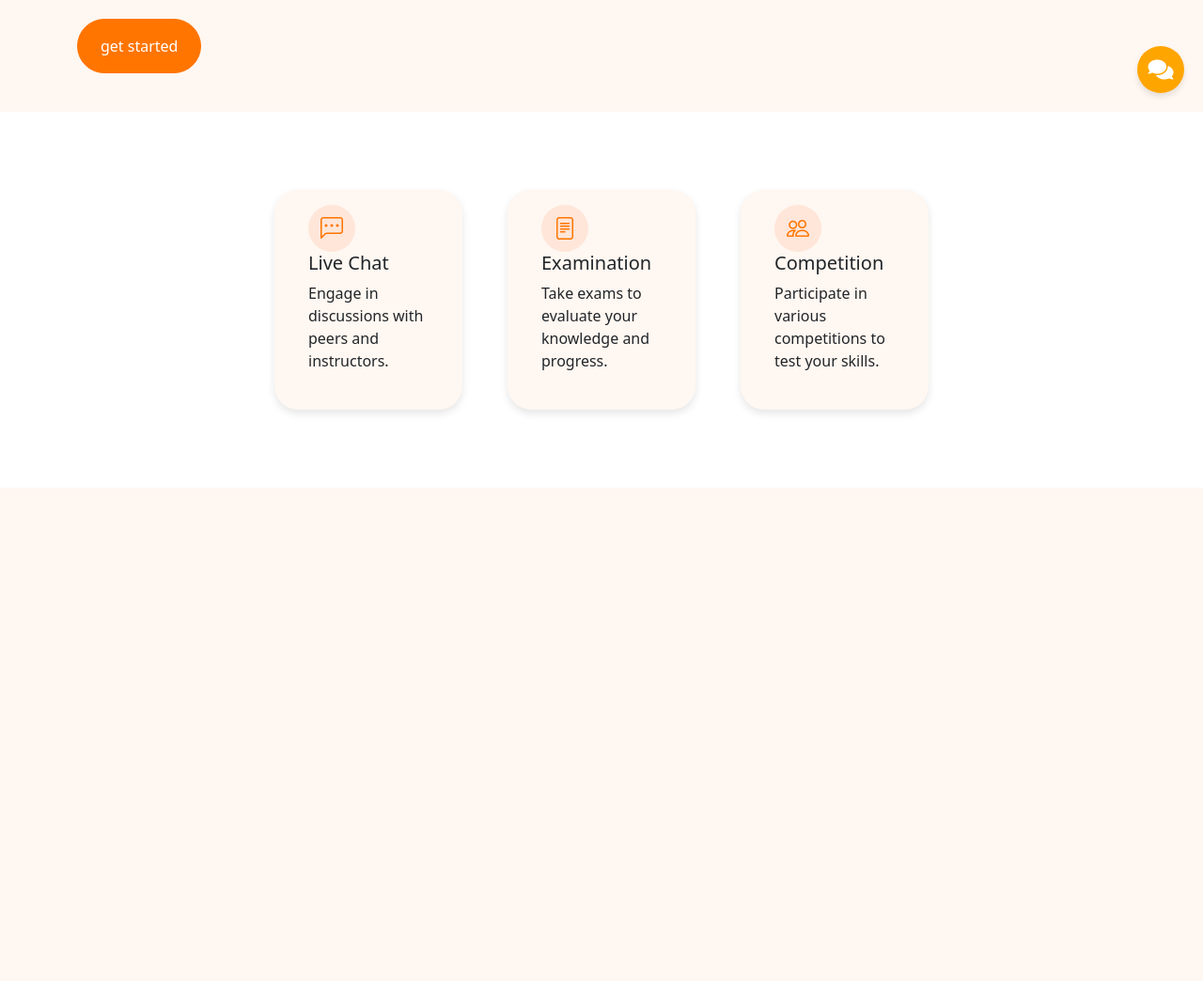
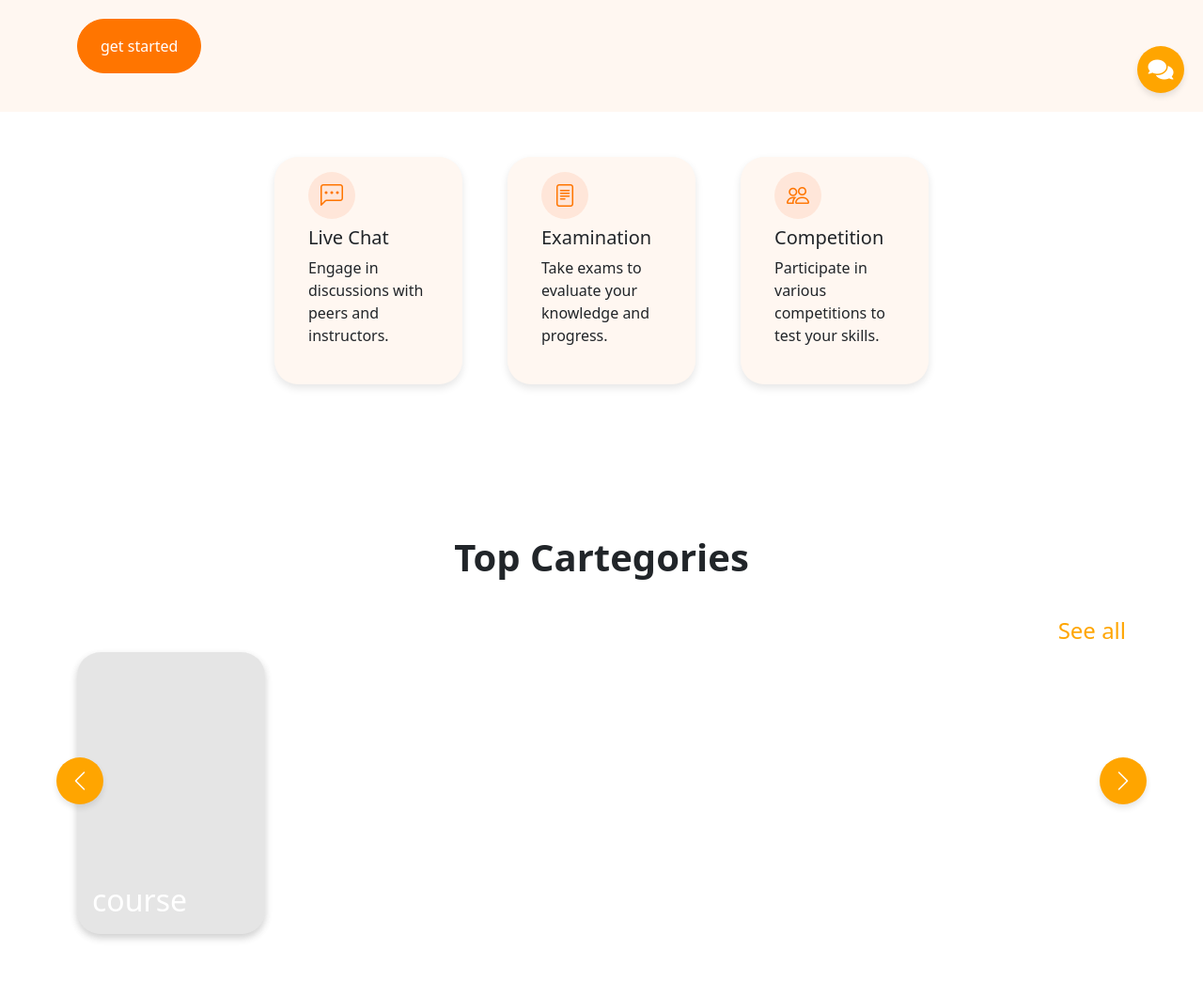
Before and after one commit to Abdulrhman-Aliyan/studentLarvel, a Laravel app: page /courses in a window 1280 px wide. Shown: the part 681-1725 px from the top of the page at 94% size. Before the commit the page ends 1200 px from the top, so only its background shows below. Run offline with Laravel 12, Linux system fonts and the light colour scheme; data that the repository does not hold is empty.

Commit message:
added top category section and fixed courses module and table

```diff
--- a/app/Http/Controllers/CourseController.php
+++ b/app/Http/Controllers/CourseController.php
@@ -2,12 +2,73 @@
 
 namespace App\Http\Controllers;
 
+use App\Models\Course;
+use App\Models\Subject;
+use App\Models\User;
 use Illuminate\Http\Request;
 
 class CourseController extends Controller
 {
     public function index()
     {
-        return view('courses');
+        $courses = Course::with('subject', 'user')->get();
+        return view('courses', compact('courses'));
+    }
+
+    public function create()
+    {
+        $subjects = Subject::all();
+        $users = User::all();
+        return view('courses.create', compact('subjects', 'users'));
+    }
+
+    public function store(Request $request)
+    {
+        $request->validate([
+            'name' => 'required',
+            'description' => 'nullable',
+            'subject_id' => 'required|exists:subjects,id',
+            'user_id' => 'required|exists:users,id',
+            'price' => 'required|numeric',
+            'rating' => 'nullable|numeric|min:0|max:5',
+            'num_of_students' => 'nullable|integer|min:0',
+        ]);
+
+        Course::create($request->all());
+        return redirect()->route('courses.index')->with('success', 'Course created successfully.');
+    }
+
+    public function show(Course $course)
+    {
+        return view('courses.show', compact('course'));
+    }
+
+    public function edit(Course $course)
+    {
+        $subjects = Subject::all();
+        $users = User::all();
+        return view('courses.edit', compact('course', 'subjects', 'users'));
+    }
+
+    public function update(Request $request, Course $course)
+    {
+        $request->validate([
+            'name' => 'required',
+            'description' => 'nullable',
+            'subject_id' => 'required|exists:subjects,id',
+            'user_id' => 'required|exists:users,id',
+            'price' => 'required|numeric',
+            'rating' => 'nullable|numeric|min:0|max:5',
+            'num_of_students' => 'nullable|integer|min:0',
+        ]);
+
+        $course->update($request->all());
+        return redirect()->route('courses.index')->with('success', 'Course updated successfully.');
+    }
+
+    public function destroy(Course $course)
+    {
+        $course->delete();
+        return redirect()->route('courses.index')->with('success', 'Course deleted successfully.');
     }
 }
--- a/app/Models/Course.php
+++ b/app/Models/Course.php
@@ -0,0 +1,31 @@
+<?php
+
+namespace App\Models;
+
+use Illuminate\Database\Eloquent\Factories\HasFactory;
+use Illuminate\Database\Eloquent\Model;
+
+class Course extends Model
+{
+    use HasFactory;
+
+    protected $fillable = [
+        'name',
+        'description',
+        'subject_id',
+        'user_id',
+        'price',
+        'rating',
+        'num_of_students',
+    ];
+
+    public function subject()
+    {
+        return $this->belongsTo(Subject::class);
+    }
+
+    public function user()
+    {
+        return $this->belongsTo(User::class);
+    }
+}
--- a/public/css/courses.css
+++ b/public/css/courses.css
@@ -17,7 +17,7 @@
 .landing-section {
     background-color: #fff7f1;
     height: 100vh;
-    max-height: 800px;
+    max-height: 1080px;
     position: relative;
     margin-top: -100px;
     padding-top: 200px;
@@ -29,14 +29,15 @@
     bottom: 99%;
     left: 0;
     width: 100%;
-    height: 100%;
+    height: 60vh;
     background: #ffd7c3;
 
 }
 
 .image-background {
+    top: 10vh;
     position: relative;
-    height: 60vh;
+    height: 400px;
     width: 400px;
     background: #ffd7c3;
     left: 100px;
@@ -66,7 +67,7 @@
 }
 
 .services {
-    height: 400px;
+    min-height: 400px;
 }
 
 .services .card {
@@ -92,6 +93,76 @@
     justify-content: center;
 }
 
+.top-categories {
+    padding: 50px 0;
+    min-height: 500px;
+}
+
+.top-categories .container {
+    min-height: 400px;
+    position: relative;
+}
+
+.top-categories .card {
+    width: 200px;
+    height: 300px;
+    border: 0;
+    border-radius: 25px;
+    box-shadow: 0 4px 8px rgba(0, 0, 0, 0.1);
+}
+
+.top-categories .card.dark-layer {
+    height: 100%;
+    width: 100%;
+    background-color:rgba(0, 0, 0, 0.1);
+    border-radius: 25px;
+    position: absolute;
+}
+
+.top-categories .card .dark-layer .card-footer {
+    color: #fff;
+    border: 0;
+    background-color: rgba(0, 0, 0, 0);
+}
+
+
+.course-arrow-btn {
+    position: absolute;
+    z-index: 10;
+    width: 50px;
+    height: 50px;
+    border-radius: 50%;
+    background-color: #ffa500;
+    color: white;
+    display: flex;
+    align-items: center;
+    justify-content: center;
+    font-size: 24px;
+    box-shadow: 0 4px 6px rgba(0, 0, 0, 0.1);
+    text-decoration: none; /* Add this line */
+    border: 0;
+    top: 50%;
+    transform: translateY(50%);
+}
+
+.see-all a{
+    color: #ffa500;
+    text-decoration: none;
+}
+
+.course-arrow-btn.right {
+    right: -10px;
+}
+
+.course-arrow-btn.left {
+    left: -10px;
+
+}
+
+.course-arrow-btn:hover {
+    background-color: #ff7500;
+}
+
 @media (max-width: 1000px) {
     .landing-section .d-none.d-md-block {
         display: none !important;
--- a/resources/views/courses.blade.php
+++ b/resources/views/courses.blade.php
@@ -3,6 +3,7 @@
 @section('head')
     <title>Courses</title>
     <link rel="stylesheet" href="{{ asset('css/courses.css') }}">
+    <script src="https://code.jquery.com/jquery-3.6.0.min.js"></script>
 @endsection
 
 @section('content')
@@ -11,7 +12,7 @@
             <!-- Content for the static section -->
             <div class="flex-grow-1 d-flex flex-column justify-content-center w-50">
                 <div class="flex-grow-1">
-                    <h1 class="fw-bold" style="font-size: 5rem">Lets learn togther for better <span style="color: #ff7500">future</span></h1>
+                    <h1 class="fw-bold" style="font-size: 5rem">Lets learn togther for better <span style="color: #ff7500;">Future</span></h1>
                 </div>
                 <div class="flex-grow-1">
                     <h2 class="fw-light text-muted text-opacity-75">Start your learning journey with our courses for every subject and for every level.</h2>
@@ -20,7 +21,7 @@
                     <a href="#" class="btn btn-primary rounded-pill px-4 py-3">get started</a>
                 </div>
             </div>
-            <div class="flex-grow-1 w-50">
+            <div class="flex-grow-1 w-50 d-none d-md-block ">
                 <div class="image-background">
                     <img class="w-100" src="{{ asset('assets/school-girl.png') }}" alt="School Girl">
                 </div>
@@ -31,41 +32,72 @@
         <div class="container h-100">
             <div class="d-flex justify-content-center align-items-center py-4 flex-wrap h-100">
 
-                <div class="card mx-4 pt-0 pb-4">
+                <div class="card m-4 pt-0 pb-4">
                     <div class="card-body">
-                        <div class="icon aligen-items-center text-center">
+                        <div class="icon mb-2 mx-0 aligen-items-center text-center">
                             <i class="bi bi-chat-left-dots"></i>
                         </div>
-                        <h5 class="card-title">Live Chat</h5>
-                        <p class="card-text fw-light">Engage in discussions with peers and instructors.</p>
+                        <h5 class="card-title mb-2 mx-0">Live Chat</h5>
+                        <p class="card-text fw-normal">Engage in discussions with peers and instructors.</p>
                     </div>
                 </div>
 
-                <div class="card mx-4 pt-0 pb-4">
+                <div class="card m-4 pt-0 pb-4">
                     <div class="card-body">
-                        <div class="icon aligen-items-center text-center">
+                        <div class="icon mb-2 mx-0 aligen-items-center text-center">
                             <i class="bi bi-file-text"></i>
                         </div>
-                        <h5 class="card-title">Examination</h5>
-                        <p class="card-text fw-light">Take exams to evaluate your knowledge and progress.</p>
+                        <h5 class="card-title mb-2 mx-0">Examination</h5>
+                        <p class="card-text fw-normal">Take exams to evaluate your knowledge and progress.</p>
                     </div>
                 </div>
 
-                <div class="card mx-4 pt-0 pb-4">
+                <div class="card m-4 pt-0 pb-4">
                     <div class="card-body">
-                        <div class="icon aligen-items-center text-center">
+                        <div class="icon mb-2 mx-0 aligen-items-center text-center">
                             <i class="bi bi-people"></i>
                         </div>
-                        <h5 class="card-title">Competition</h5>
-                        <p class="card-text fw-light">Participate in various competitions to test your skills.</p>
+                        <h5 class="card-title mb-2 mx-0">Competition</h5>
+                        <p class="card-text fw-normal">Participate in various competitions to test your skills.</p>
                     </div>
                 </div>
 
             </div>
         </div>
     </section>
-    <section>
-        <!-- Content for the first section -->
+    <section class="top-categories">
+        <div class="container">
+            <button class="course-arrow-btn left">
+                <i class="bi bi-chevron-left"></i>
+            </button>
+
+            <button class="course-arrow-btn right">
+                <i class="bi bi-chevron-right"></i>
+            </button>
+
+            <div class="d-flex flex-column h-100">
+                <div class="mb-4">
+                    <h1 class="fw-bold d-flex justify-content-center">Top Cartegories</h1>
+                </div>
+                <div class="see-all mt-2 text-end">
+                    <a href="#"><h4 class="fw-lighter">See all</h4></a>
+                </div>
+                <div class="card bg-img">
+                    <div class="card dark-layer">
+                        <div class="card-body">
+                            {{-- card body --}}
+                        </div>
+                        <div class="card-footer ">
+                            <h2 class="card-title">course</h2>
+                        </div>
+                    </div>
+                </div>
+                <div id="courses-list" class="row"></div>
+            </div>
+        </div>
+        <div>
+            <!-- Content for the top categories cards with images -->
+        </div>
     </section>
     <section>
         <!-- Content for the second section -->
@@ -73,4 +105,41 @@
     <section>
         <!-- Content for the third section -->
     </section>
+    <section class="courses-section">
+
+    </section>
 @endsection
+
+@section('scripts')
+    <script>
+        $(document).ready(function() {
+            fetchCourses();
+        });
+
+        function fetchCourses() {
+            $.ajax({
+                url: '{{ route('ajax.courses') }}',
+                method: 'GET',
+                success: function(data) {
+                    let coursesList = $('#courses-list');
+                    coursesList.empty();
+                    data.forEach(course => {
+                        let courseItem = $('<div>').addClass('col-md-4 mb-4');
+                        courseItem.html(`
+                            <div class="card h-100">
+                                <div class="card-body">
+                                    <h5 class="card-title">${course.name}</h5>
+                                    <p class="card-text">${course.description}</p>
+                                    <p class="card-text"><strong>Price:</strong> $${course.price}</p>
+                                    <p class="card-text"><strong>Rating:</strong> ${course.rating}</p>
+                                    <p class="card-text"><strong>Number of Students:</strong> ${course.num_of_students}</p>
+                                </div>
+                            </div>
+                        `);
+                        coursesList.append(courseItem);
+                    });
+                }
+            });
+        }
+    </script>
+@endsection
--- a/resources/views/layout.blade.php
+++ b/resources/views/layout.blade.php
@@ -90,7 +90,7 @@
         <div class="container">
             <a class="navbar-brand" href="{{ url('/') }}">
                 <!-- Education Icon -->
-                <i class="fas fa-graduation-cap fa-3x"></i>
+                <i style="font-size: 80px" class="bi bi-brightness-alt-low"></i>
             </a>
             <button class="navbar-toggler" type="button" data-toggle="collapse" data-target="#navbarNav" aria-controls="navbarNav" aria-expanded="false" aria-label="Toggle navigation">
                 <span class="navbar-toggler-icon"></span>
--- a/routes/web.php
+++ b/routes/web.php
@@ -36,7 +36,9 @@
     Route::post('/receive-message', [ChatController::class, 'sendMessage'])->name('chat.receive');
     Route::get('/messages/{friendId}', [ChatController::class, 'getMessages'])->name('chat.messages');
     Route::post('/send-test-message', [ChatController::class, 'sendTestMessage'])->name('chat.sendTest');
-});
+
+    Route::get('/ajax/courses', [CourseController::class, 'getCourses'])->name('ajax.courses');
+    Route::get('/courses', [CourseController::class, 'index'])->name('courses');});
 
 // Student Routes
 Broadcast::routes(['middleware' => 'auth']);
@@ -72,4 +74,4 @@
 });
 
 // Course Routes
-Route::get('/courses', [CourseController::class, 'index'])->name('courses');
+Route::resource('courses', CourseController::class);
```
Also changed, not shown: resources/views/courses/create.blade.php (+35 -0 lines), resources/views/courses/edit.blade.php (+36 -0 lines), resources/views/courses/index.blade.php (+37 -0 lines), database/migrations/2025_01_08_232349_create_courses_table.php (added), public/assets/courses/arabic.jpg (added), public/assets/courses/english.jpg (added), public/assets/courses/geography.jpg (added), public/assets/courses/history.jpg (added), public/assets/courses/science.jpg (added), public/assets/courses/sport.jpg (added), public/assets/courses/tech.jpg (added), 1 other file.
